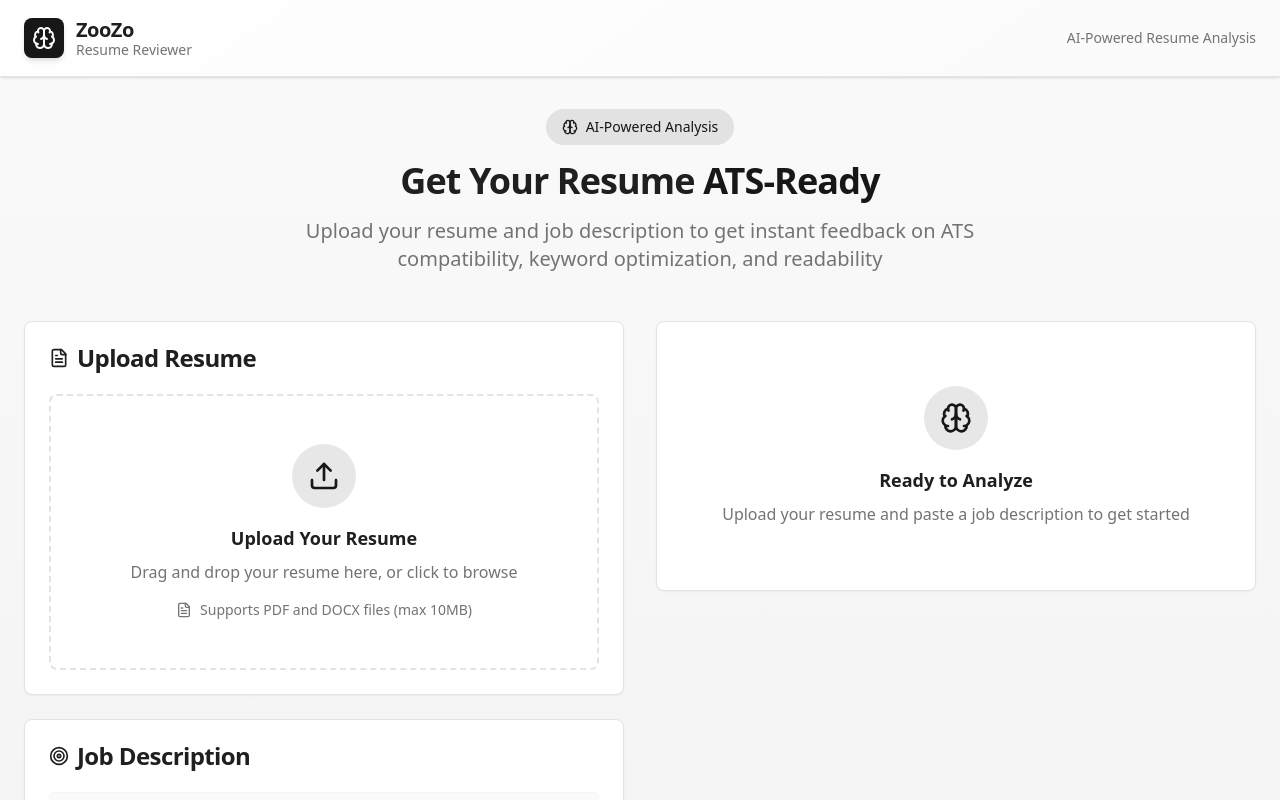
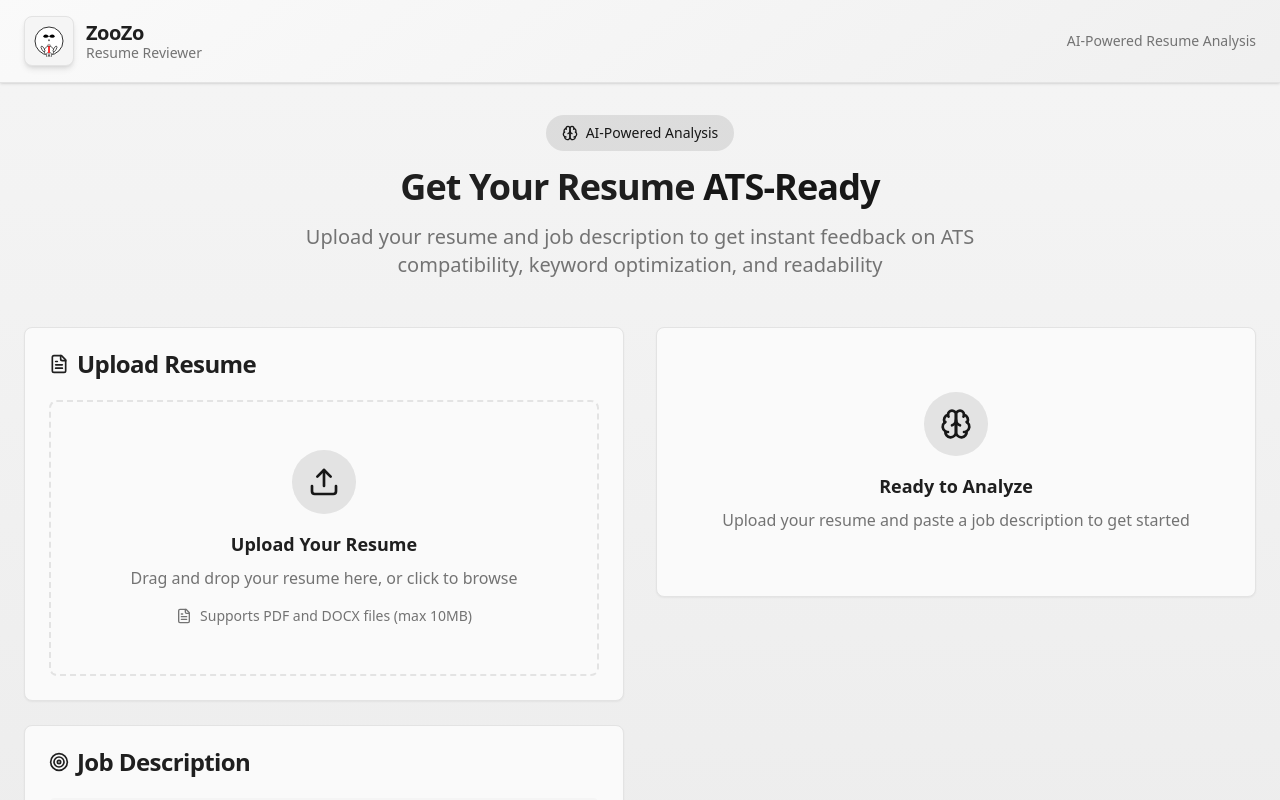
Before and after one commit to Vizz27/V-AI-Powered-Resume-Reviewer, a React (Vite) app: page / in a window 1280 px wide. Shown: the top 800 px of the page. Built offline with nearby package versions, Linux system fonts and the light colour scheme.

Commit message:
Add logo and adjust theme
Add the ZooZo mascot image as the logo in the header and change the color theme from white to a shade of grey.

```diff
--- a/src/components/layout/header.tsx
+++ b/src/components/layout/header.tsx
@@ -1,4 +1,4 @@
-import { Brain } from "lucide-react";
+import zooZoLogo from "@/assets/zoozo-logo.svg";
 
 export const Header = () => {
   return (
@@ -6,8 +6,8 @@ export const Header = () => {
       <div className="container mx-auto px-6 py-4">
         <div className="flex items-center justify-between">
           <div className="flex items-center gap-3">
-            <div className="p-2 bg-primary rounded-lg shadow-medium">
-              <Brain className="h-6 w-6 text-primary-foreground" />
+            <div className="p-2 bg-background rounded-lg shadow-medium border">
+              <img src={zooZoLogo} alt="ZooZo Logo" className="h-8 w-8 object-contain" />
             </div>
             <div>
               <h1 className="text-xl font-bold tracking-tight">ZooZo</h1>
--- a/src/index.css
+++ b/src/index.css
@@ -9,25 +9,25 @@ All colors MUST be HSL.
 @layer base {
   :root {
     /* ZooZo Professional Grey/Black Theme */
-    --background: 0 0% 98%;
+    --background: 0 0% 96%;
     --foreground: 0 0% 12%;
 
-    --card: 0 0% 100%;
+    --card: 0 0% 98%;
     --card-foreground: 0 0% 12%;
 
-    --popover: 0 0% 100%;
+    --popover: 0 0% 98%;
     --popover-foreground: 0 0% 12%;
 
     --primary: 0 0% 9%;
     --primary-foreground: 0 0% 98%;
 
-    --secondary: 0 0% 95%;
+    --secondary: 0 0% 92%;
     --secondary-foreground: 0 0% 18%;
 
-    --muted: 0 0% 96%;
+    --muted: 0 0% 94%;
     --muted-foreground: 0 0% 45%;
 
-    --accent: 0 0% 95%;
+    --accent: 0 0% 92%;
     --accent-foreground: 0 0% 18%;
 
     --destructive: 0 84.2% 60.2%;
@@ -39,8 +39,8 @@ All colors MUST be HSL.
 
     /* Professional design tokens */
     --primary-gradient: linear-gradient(135deg, hsl(0 0% 9%) 0%, hsl(0 0% 20%) 100%);
-    --subtle-gradient: linear-gradient(180deg, hsl(0 0% 98%) 0%, hsl(0 0% 95%) 100%);
-    --card-gradient: linear-gradient(145deg, hsl(0 0% 100%) 0%, hsl(0 0% 98%) 100%);
+    --subtle-gradient: linear-gradient(180deg, hsl(0 0% 96%) 0%, hsl(0 0% 92%) 100%);
+    --card-gradient: linear-gradient(145deg, hsl(0 0% 98%) 0%, hsl(0 0% 94%) 100%);
 
     /* Professional shadows */
     --shadow-subtle: 0 1px 3px 0 hsl(0 0% 0% / 0.1), 0 1px 2px -1px hsl(0 0% 0% / 0.1);
```
Also changed, not shown: src/assets/zoozo-logo.svg (added).
